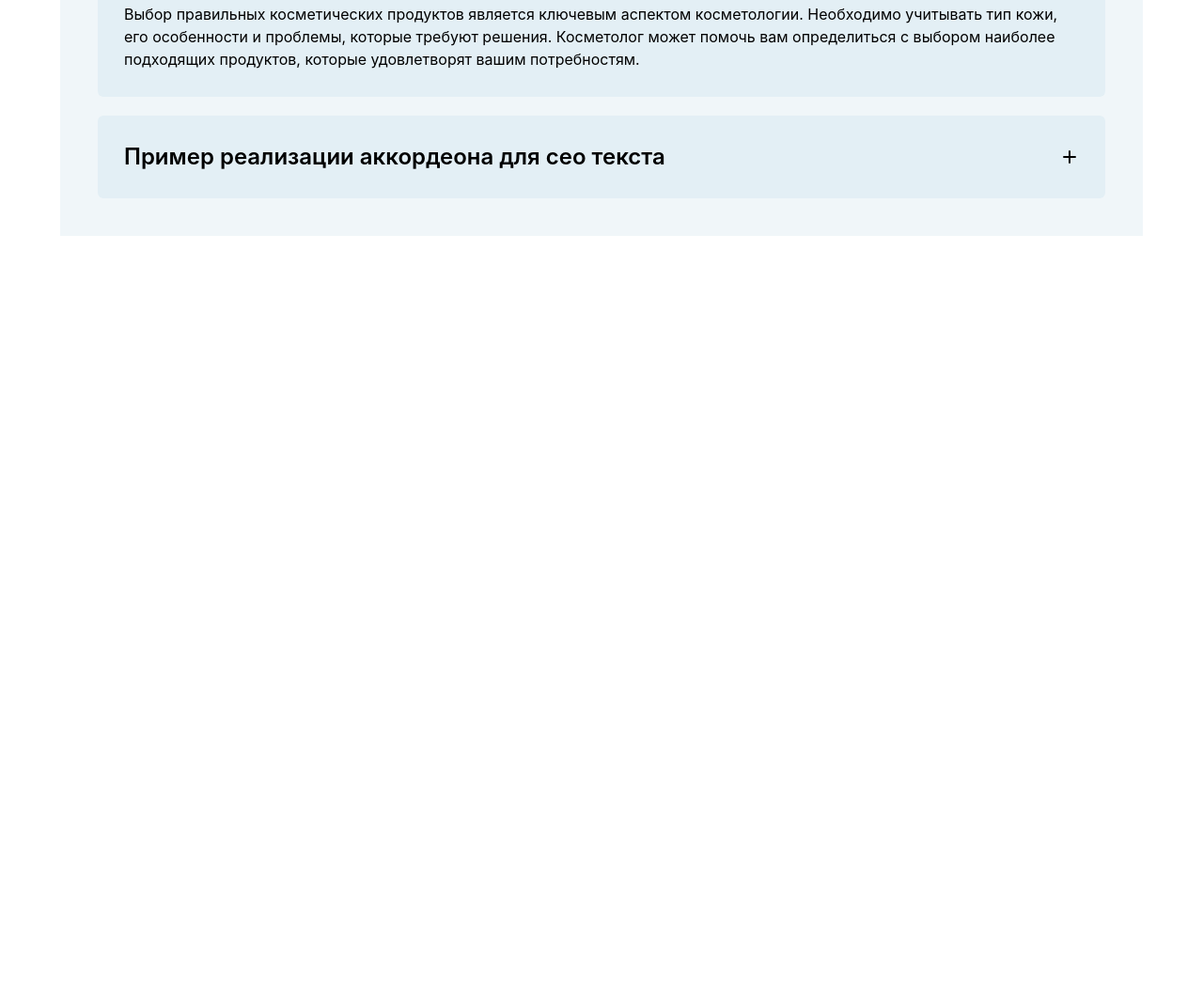
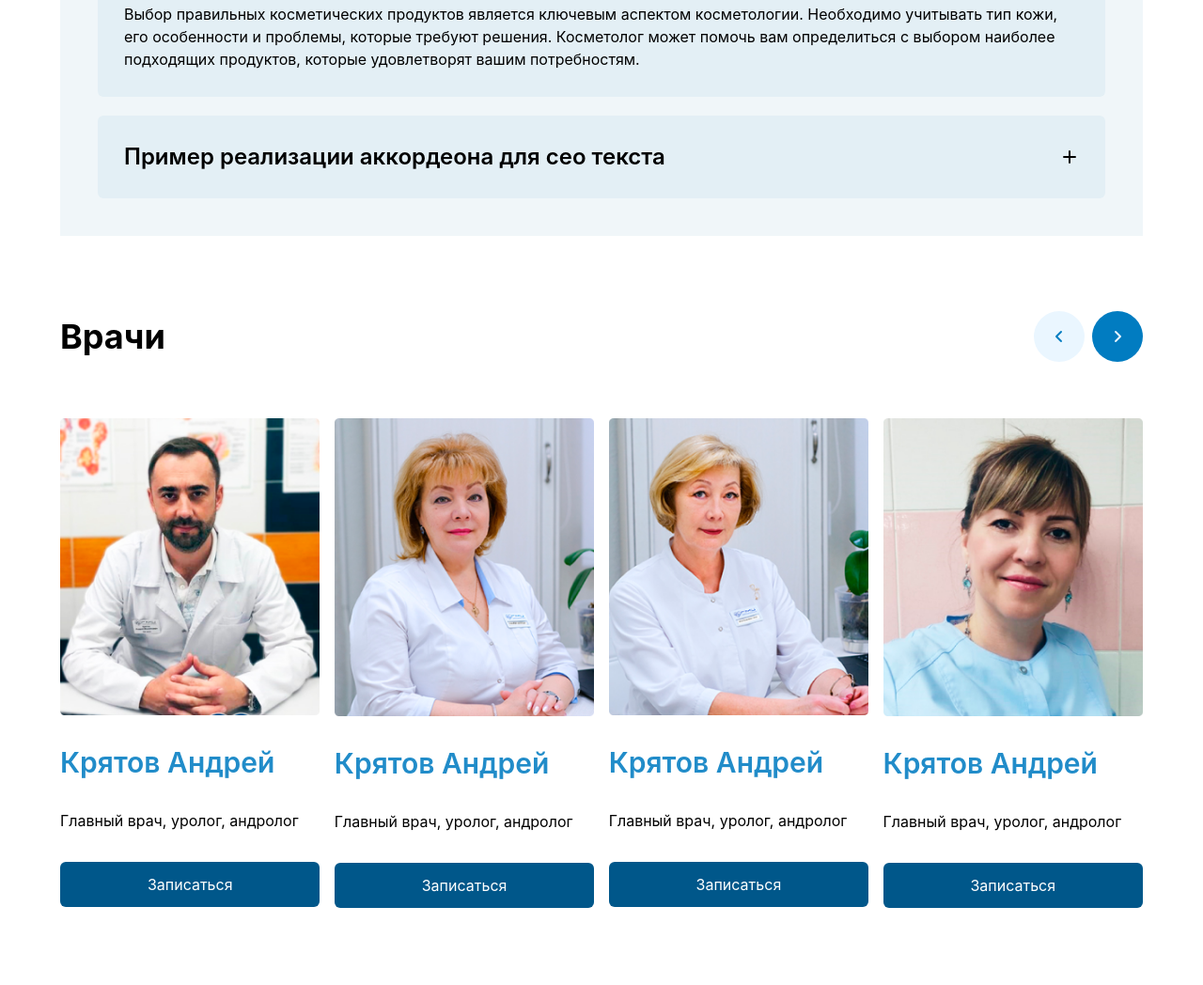
Before and after one commit to Vikingstrong/Exam-4, a website: page src/page4.html in a window 1280 px wide. Shown: the part 2187-3235 px from the top of the page at 94% size. Before the commit the page ends 2518 px from the top, so only its background shows below. Drawn offline with nearby package versions, Linux system fonts and the light colour scheme; files that its build step writes are made by us from their sources.

Commit message:
sec3 done

```diff
--- a/src/page4.html
+++ b/src/page4.html
@@ -137,5 +137,40 @@
             </div>
         </div>
     </section>
+    <section class="lg:max-w-310 w-[90%] m-auto lg:my-20 my-10 flex flex-col gap-15">
+        <div class="w-full flex lg:flex-row flex-col items-start gap-y-10 lg:items-center justify-between">
+            <h1 class="text-4xl font-bold">Врачи</h1>
+            <div class="flex items-center gap-2">
+                <div class="text-[#017CC1] bg-[#EAF6FF] p-[15px_17px] rounded-[50%]"><i class="fa-solid fa-angle-left"></i></div>
+                <div class="text-[#EAF6FF] bg-[#017CC1] p-[15px_17px] rounded-[50%]"><i class="fa-solid fa-angle-right"></i></div>
+            </div>
+        </div>
+        <div class="w-full flex items-center gap-y-10  self-center lg:self-start  lg:items-start lg:justify-between lg:flex-row flex-col lg:h-150 h-100 lg:overflow-visible overflow-scroll ">
+            <div class="lg:w-[24%]  flex flex-col items-start gap-8">
+                <img src="page4/d1.png" alt="">
+                <h1 class="text-[#218CC9] text-3xl font-semibold">Крятов Андрей</h1>
+                <h1>Главный врач, уролог, андролог</h1>
+                <button class="lg:flex! hidden! w-full py-3 rounded-md bg-[#00578A] justify-center text-white">Записаться</button>
+            </div>
+                 <div class="lg:w-[24%]  flex flex-col items-start gap-8">
+                <img src="page4/d2.png" alt="">
+                <h1 class="text-[#218CC9] text-3xl font-semibold">Крятов Андрей</h1>
+                <h1>Главный врач, уролог, андролог</h1>
+                <button class="lg:flex! hidden! w-full py-3 rounded-md bg-[#00578A] justify-center text-white">Записаться</button>
+            </div>
+                 <div class="lg:w-[24%] flex flex-col items-start gap-8">
+                <img src="page4/d3.png" alt="">
+                <h1 class="text-[#218CC9] text-3xl font-semibold">Крятов Андрей</h1>
+                <h1>Главный врач, уролог, андролог</h1>
+                <button class="lg:flex! hidden! w-full py-3 rounded-md bg-[#00578A] justify-center text-white">Записаться</button>
+            </div>
+                 <div class="lg:w-[24%]  flex flex-col items-start gap-8">
+                <img src="page4/d4.png" alt="">
+                <h1 class="text-[#218CC9] text-3xl font-semibold">Крятов Андрей</h1>
+                <h1>Главный врач, уролог, андролог</h1>
+                <button class="lg:flex! hidden! w-full py-3 rounded-md bg-[#00578A] justify-center text-white">Записаться</button>
+            </div>
+        </div>
+    </section>
 </body>
 </html>
```
Also changed, not shown: src/page4/d1.png (added), src/page4/d2.png (added), src/page4/d3.png (added), src/page4/d4.png (added).
